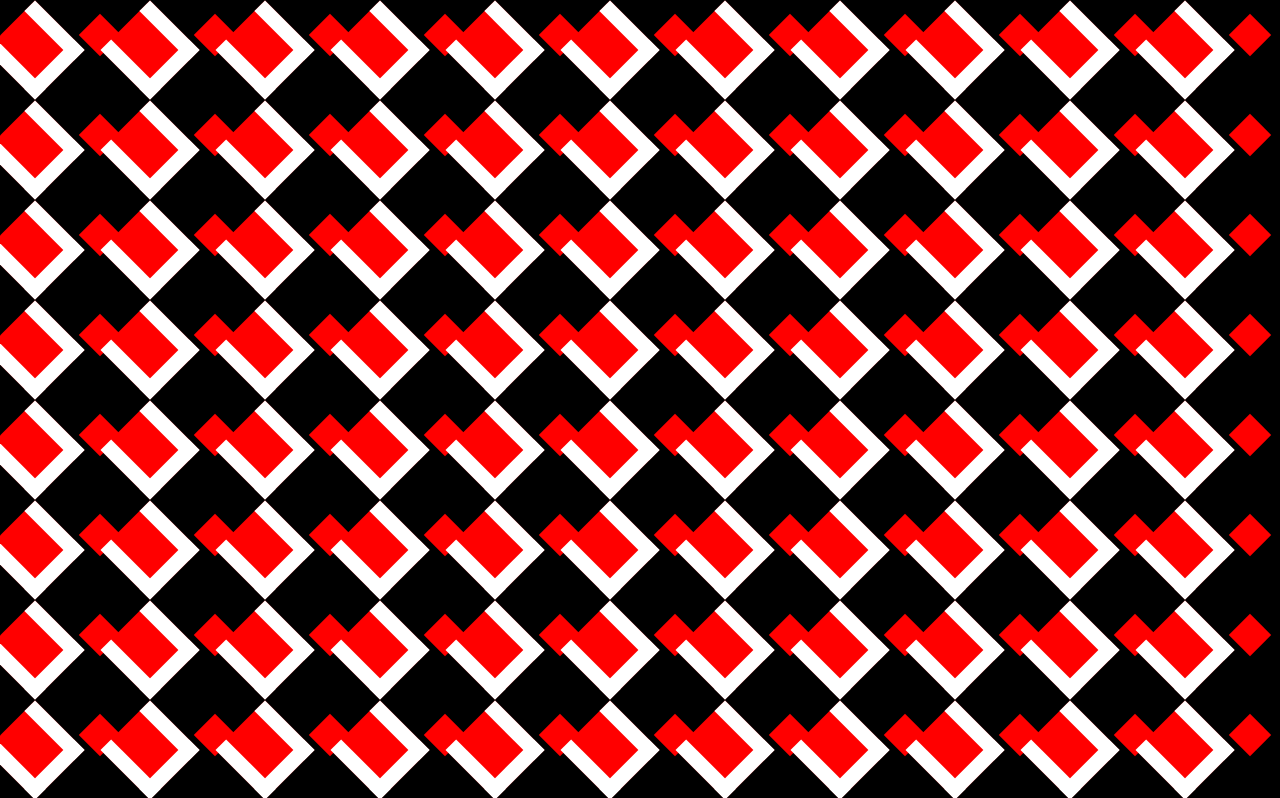
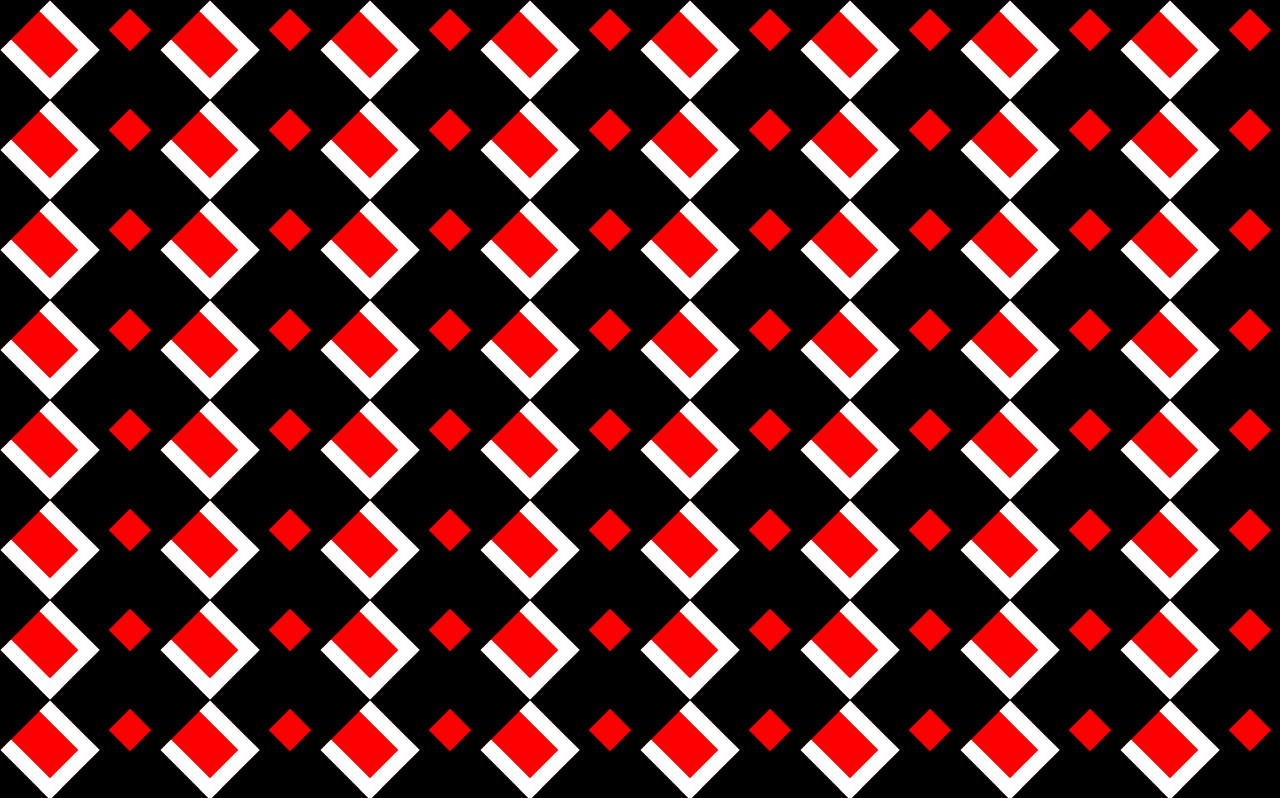
Before and after one commit to Esthermc14/avt217, a plain HTML site: page e9/pattern1/index.html in a window 1280 px wide. Shown: the top 798 px of the page. Drawn offline with Linux system fonts and the light colour scheme.

Commit message:
Update e9.css

```diff
--- a/e9/e9.css
+++ b/e9/e9.css
@@ -9,8 +9,8 @@ body{margin:0px;}
     margin:15px;
     border:15px solid white;
     transform: rotate(45deg);
-    margin-left: 0px;
-    border-left: 0px;
+    margin-left: 15px;
+    border-left: 15px;
 }
 .p1-2{
     width:30px;
@@ -19,6 +19,7 @@ body{margin:0px;}
     float: left;
     transform: rotate(45deg);
     margin-top: 20px;
+    margin:15px;
 }
 
 
@@ -82,6 +83,7 @@ body{margin:0px;}
   border-radius: 50%;
   top: 20px;
   transform: rotate(135deg);
+  overflow: hidden;
   float: left;
 }
 .p4-3{
@@ -91,6 +93,7 @@ body{margin:0px;}
   border-radius: 50%;
   top: 20px;
   transform: rotate(45deg);
+  overflow: hidden;
   float: left;
 }
 
```
